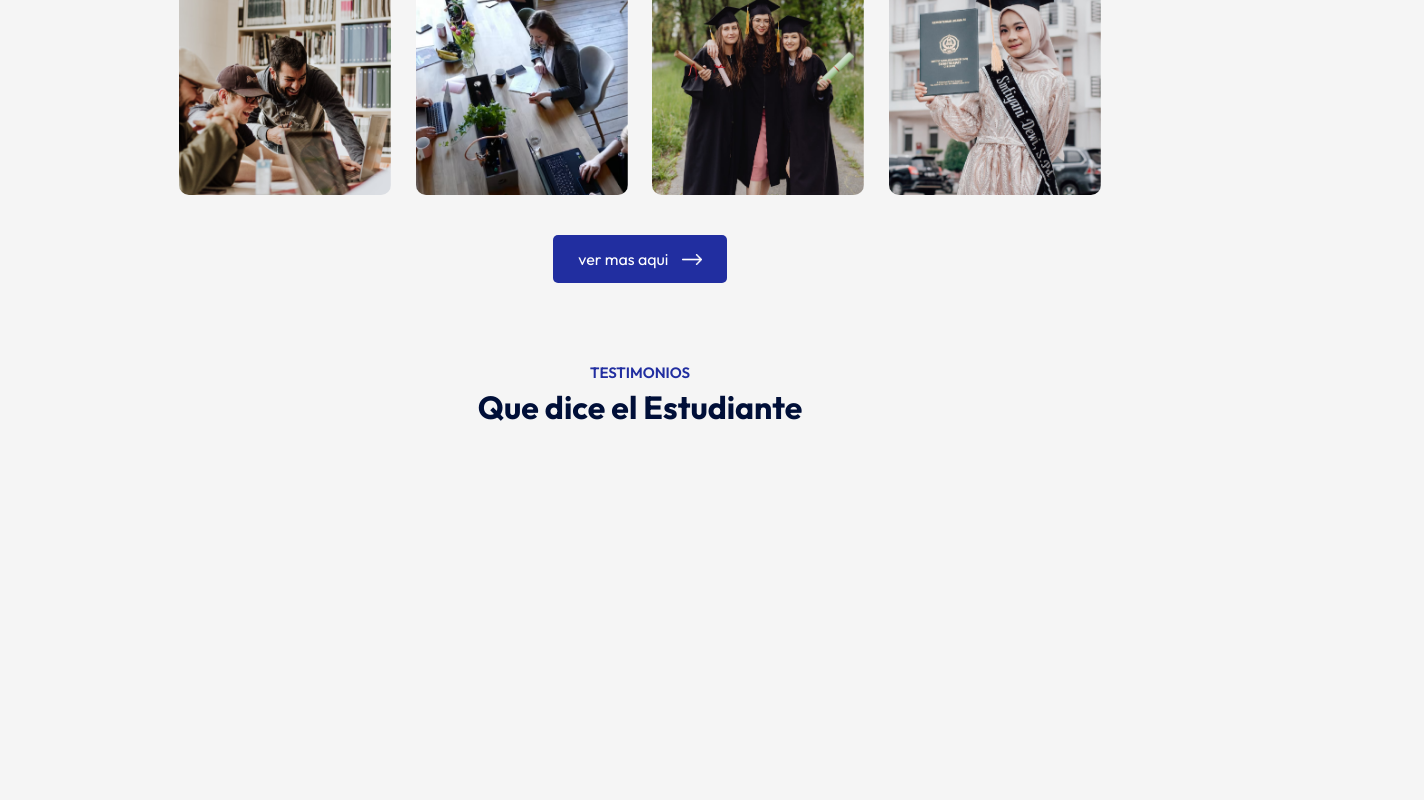
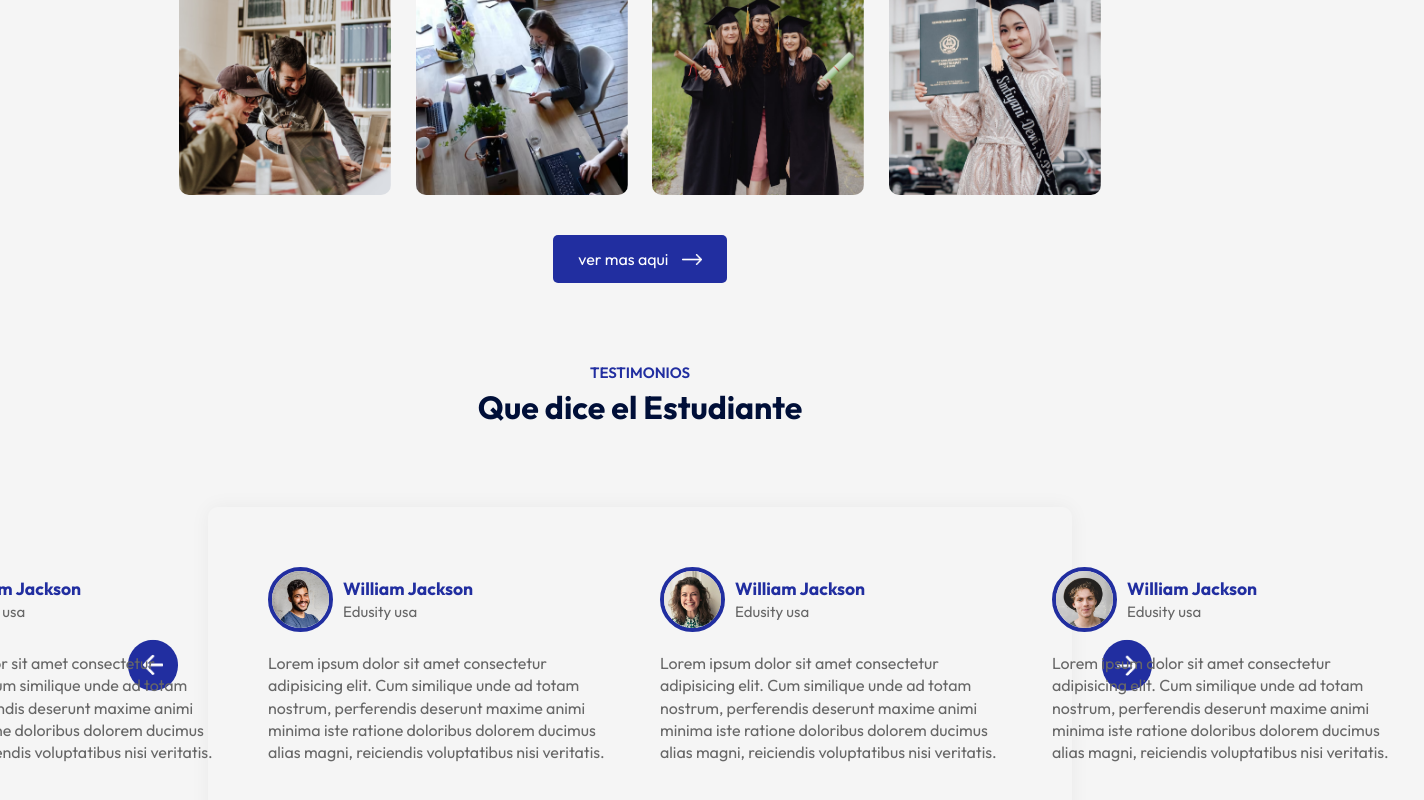
Before and after one commit to LuisHanco/React_Intensivo, a React (Vite) app in the folder arcoiris/: page / in a window 1280 px wide. Shown: the part 2134-2934 px from the top of the page, 1424 px wide, since content can reach past the window. Before the commit the page ends 2591 px from the top, so only its background shows below. Built offline with nearby package versions, Linux system fonts and the light colour scheme.

Commit message:
@Luishanco

```diff
--- a/arcoiris/src/App.jsx
+++ b/arcoiris/src/App.jsx
@@ -5,6 +5,7 @@
 import Title from './Components/Title/Title'
 import About from './Components/About/About'
 import Campus from './Components/Campus/Campus'
+import Testimonials from './Components/Testimonials/Testimonials'
 
 const App = () => {
   return (
@@ -18,6 +19,7 @@
         <Title subTitle='Galeria' title='Fotos del Colegio' />
         <Campus/>
         <Title subTitle='Testimonios' title='Que dice el Estudiante' />
+        <Testimonials/>
       </div>
     </div>
   )
--- a/arcoiris/src/Components/Testimonials/Testimonials.css
+++ b/arcoiris/src/Components/Testimonials/Testimonials.css
@@ -0,0 +1,66 @@
+.testimonials{
+    margin: 80px auto;
+    padding: 0 80px;
+    position: relative;
+}
+
+.next-btn, .back-btn{
+    position: absolute;
+    top: 50%;
+    right: 0;
+    transform: translateY(-50%);
+    padding: 15px;
+    width: 50px;
+    border-radius:50%;
+    cursor: pointer;
+    background:#212ea0 ;
+}
+
+.back-btn{
+    right: auto;
+    left: 0;
+}
+
+.slider{
+
+}
+
+.slider ul{
+    display: flex;
+    width: 200%;
+    overflow: hidden;
+    transition: .5s;
+    transform: translateX(-25%);
+}
+
+.slider ul li{
+    list-style: none;
+    width: 50%;
+    padding: 20px;
+}
+
+.slider{
+    box-shadow: 0 0 20px rgba(0, 0, 0, 0.05);
+    padding: 40px;
+    border-radius: 10px;
+    color: #676767;
+    line-height: 1.4;
+}
+
+.slider img{
+    width: 65px;
+    border-radius: 50%;
+    margin-right: 10px;
+    border: 4px solid #212ea0;
+}
+
+.user-info{
+    display: flex;
+    align-items: center;
+    margin-bottom: 20px;
+    font-size: 15px;
+}
+
+.user-info h3{
+    color: #212ea0;
+}
--- a/arcoiris/src/Components/Testimonials/Testimonials.jsx
+++ b/arcoiris/src/Components/Testimonials/Testimonials.jsx
@@ -1,11 +1,86 @@
 import React from 'react'
 import './Testimonials.css'
+import next_icon from '../../assets/next-icon.png'
+import back_icon from '../../assets/back-icon.png'
+import user_1 from '../../assets/user-1.png'
+import user_2 from '../../assets/user-2.png'
+import user_3 from '../../assets/user-3.png'
+import user_4 from '../../assets/user-4.png'
 
 const Testimonials = () => {
+
+  const slideForward =() =>{
+
+  }
+
+  const slideBackward = () =>{
+
+  }
+
+
+
   return (
-    <div>
 
-    </div>
+      <div className="testimonials">
+        <img src={next_icon} alt="" className='next-btn' onClick={slideForward} />
+        <img src={back_icon} alt="" className='back-btn' onClick={slideBackward} />
+        <div className="slider">
+          <ul>
+            <li>
+              <div className="slide">
+                <div className="user-info">
+                  <img src={user_1} alt="" />
+                  <div>
+                    <h3>William Jackson</h3>
+                    <span>Edusity usa</span>
+                  </div>
+                </div>
+                <p>Lorem ipsum dolor sit amet consectetur adipisicing elit. Cum similique unde ad totam nostrum, perferendis deserunt maxime animi minima iste ratione doloribus dolorem ducimus alias magni, reiciendis voluptatibus nisi veritatis.</p>
+              </div>
+            </li>
+
+            <li>
+              <div className="slide">
+                <div className="user-info">
+                  <img src={user_2} alt="" />
+                  <div>
+                    <h3>William Jackson</h3>
+                    <span>Edusity usa</span>
+                  </div>
+                </div>
+                <p>Lorem ipsum dolor sit amet consectetur adipisicing elit. Cum similique unde ad totam nostrum, perferendis deserunt maxime animi minima iste ratione doloribus dolorem ducimus alias magni, reiciendis voluptatibus nisi veritatis.</p>
+              </div>
+            </li>
+
+            <li>
+              <div className="slide">
+                <div className="user-info">
+                  <img src={user_3} alt="" />
+                  <div>
+                    <h3>William Jackson</h3>
+                    <span>Edusity usa</span>
+                  </div>
+                </div>
+                <p>Lorem ipsum dolor sit amet consectetur adipisicing elit. Cum similique unde ad totam nostrum, perferendis deserunt maxime animi minima iste ratione doloribus dolorem ducimus alias magni, reiciendis voluptatibus nisi veritatis.</p>
+              </div>
+            </li>
+
+            <li>
+              <div className="slide">
+                <div className="user-info">
+                  <img src={user_4} alt="" />
+                  <div>
+                    <h3>William Jackson</h3>
+                    <span>Edusity usa</span>
+                  </div>
+                </div>
+                <p>Lorem ipsum dolor sit amet consectetur adipisicing elit. Cum similique unde ad totam nostrum, perferendis deserunt maxime animi minima iste ratione doloribus dolorem ducimus alias magni, reiciendis voluptatibus nisi veritatis.</p>
+              </div>
+            </li>
+          </ul>
+        </div>
+      </div>
+
   )
 }
 
```
